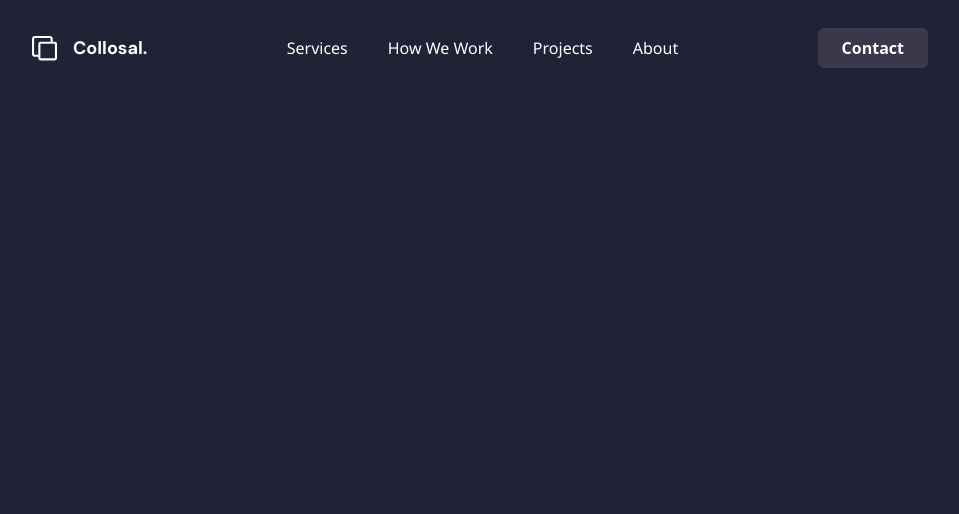
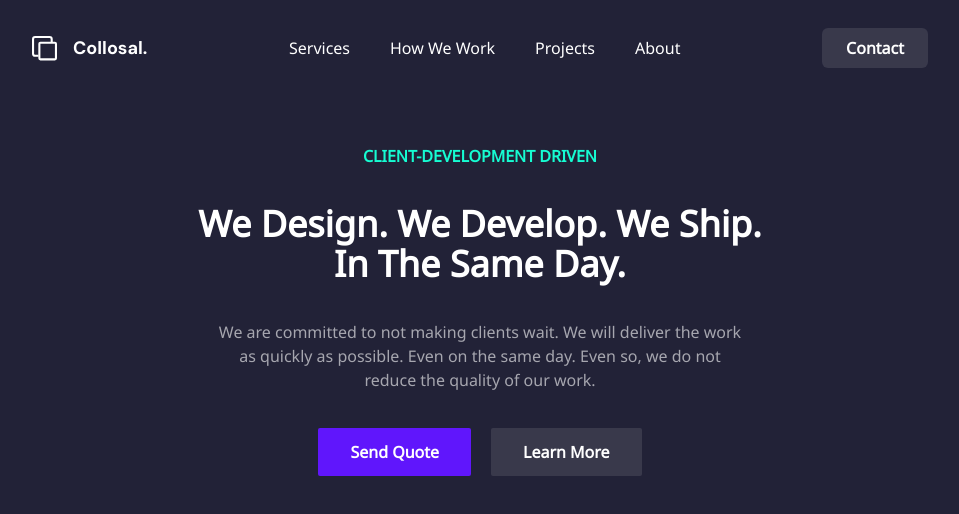
Before and after one commit to ahmdsk/CollosalLandingPage, a Next.js app: page / in a window 1280 px wide. Shown: the top 514 px of the page, without its empty margins (160-1119 px from the left). Built offline with nearby package versions, Linux system fonts and the light colour scheme.

Commit message:
Add Hero Section

```diff
--- a/src/pages/components/Button.tsx
+++ b/src/pages/components/Button.tsx
@@ -8,6 +8,6 @@ interface Props {
 
 export default function Button({ text, link, className }: Props) {
   return (
-    <Link href={link ?? ''} className={`${className} py-2 px-6 rounded-md font-semibold`}>{text}</Link>
+    <Link href={link ?? ''} className={`py-2 px-6 rounded-md font-semibold ${className}`}>{text}</Link>
   )
 }
--- a/src/pages/components/Header.tsx
+++ b/src/pages/components/Header.tsx
@@ -4,10 +4,6 @@ import MenuLink from "./MenuLink"
 import Button from "./Button"
 
 const DMSans = DM_Sans({ subsets: ['latin'], weight: '700' })
-const NotoSans = Noto_Sans({
-    subsets: ['latin'],
-    weight: "400"
-})
 const Links = [
     {
         text: 'Services',
@@ -29,12 +25,12 @@ const Links = [
 
 export default function Header() {
   return (
-    <div className="flex justify-between items-center text-white pt-7">
+    <div className="flex justify-between items-center py-7">
         <div className="flex gap-4 items-center">
             <Image src="/collosal/Logo.svg" alt="Collosal" width={25} height={25} />
             <h1 className={`${DMSans.className} text-lg`}>Collosal.</h1>
         </div>
-        <div className={`${NotoSans.className} flex items-center gap-10`}>
+        <div className={`flex items-center gap-10`}>
             {Links.map((link, index) => {
                 return <MenuLink url={link.url} key={index}>{link.text}</MenuLink>
             })}
--- /dev/null
+++ b/src/pages/components/HeroSection.tsx
@@ -0,0 +1,17 @@
+import Button from "./Button";
+
+export default function HeroSection() {
+  return (
+    <div className="flex justify-center text-center pt-12">
+        <div className="w-[600px]">
+            <h3 className="font-semibold text-[#16FCD2]">CLIENT-DEVELOPMENT DRIVEN</h3>
+            <h1 className="font-bold text-4xl py-9">We Design. We Develop. We Ship. In The Same Day.</h1>
+            <p className="text-white text-opacity-60 px-8">We are committed to not making clients wait. We will deliver the work as quickly as possible. Even on the same day. Even so, we do not reduce the quality of our work.</p>
+            <div className="flex gap-5 justify-center pt-9">
+                <Button text="Send Quote" className="bg-[#6016FC] px-8 py-3 rounded-sm font-medium" />
+                <Button text="Learn More" className="bg-white bg-opacity-10 px-8 py-3 rounded-sm font-medium" />
+            </div>
+        </div>
+    </div>
+  )
+}
--- a/src/pages/components/Layout.tsx
+++ b/src/pages/components/Layout.tsx
@@ -1,11 +1,17 @@
+import { Noto_Sans } from "next/font/google"
 import { ReactNode } from "react"
 
 type Props = {
     children: ReactNode
 }
 
+const NotoSans = Noto_Sans({
+    subsets: ['latin'],
+    weight: "400"
+})
+
 export default function Layout({ children }: Props) {
-  return (
-    <div className="container mx-auto px-48">{children}</div>
-  )
+    return (
+        <div className={`${NotoSans.className} container mx-auto px-48 text-white`}>{children}</div>
+    )
 }
--- a/src/pages/index.tsx
+++ b/src/pages/index.tsx
@@ -1,17 +1,19 @@
 import Head from 'next/head'
 import Header from './components/Header'
+import HeroSection from './components/HeroSection'
 
 export default function Home() {
   return (
     <>
       <Head>
-        <title>Create Next App</title>
+        <title>Collosal | Landing Page</title>
         <meta name="description" content="Generated by create next app" />
         <meta name="viewport" content="width=device-width, initial-scale=1" />
         <link rel="icon" href="/favicon.ico" />
       </Head>
 
       <Header />
+      <HeroSection />
     </>
   )
 }
```
